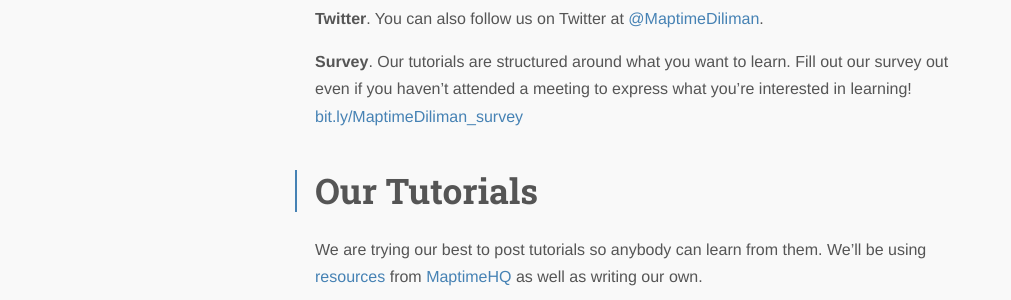
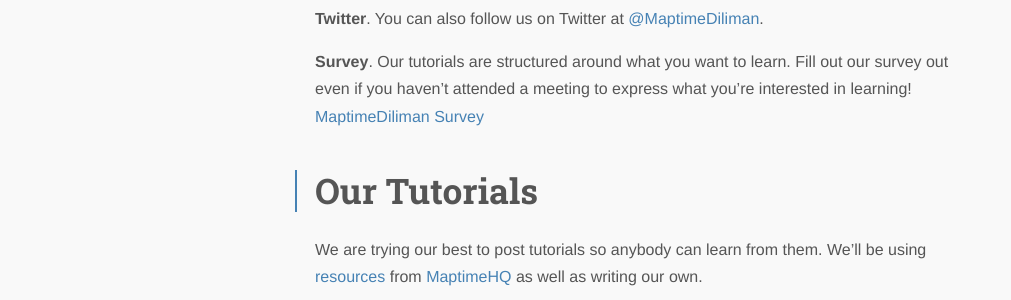
Before and after one commit to MaptimeDiliman/maptimediliman.github.io, a Jekyll site: the page built from index.md, in a window 1280 px wide. Shown: the part 352-652 px from the top of the page, without its empty margins (0-1011 px from the left). Built offline with Jekyll 4.4.1, drawn with Linux system fonts in a browser that asks for light colours; nearby versions of some CDN libraries; Markdown is read by kramdown in place of the engine named in the settings; comment, search, counter and statistics services are not loaded.

Commit message:
Fix Survey URL

```diff
--- a/index.md
+++ b/index.md
@@ -13,7 +13,7 @@ MaptimeDiliman is the Diliman chapter of the international Maptime community. To
 
 **Twitter**. You can also follow us on Twitter at [@MaptimeDiliman](http://twitter.com/MaptimeDiliman).
 
-**Survey**. Our tutorials are structured around what you want to learn. Fill out our survey out even if you haven't attended a meeting to express what you're interested in learning! [bit.ly/MaptimeDiliman_survey](http://bit.ly/MaptimeDiliman_survey)
+**Survey**. Our tutorials are structured around what you want to learn. Fill out our survey out even if you haven't attended a meeting to express what you're interested in learning! [MaptimeDiliman Survey](http://bit.ly/MaptimeDilimanSurvey)
 
 #Our Tutorials
 
```
